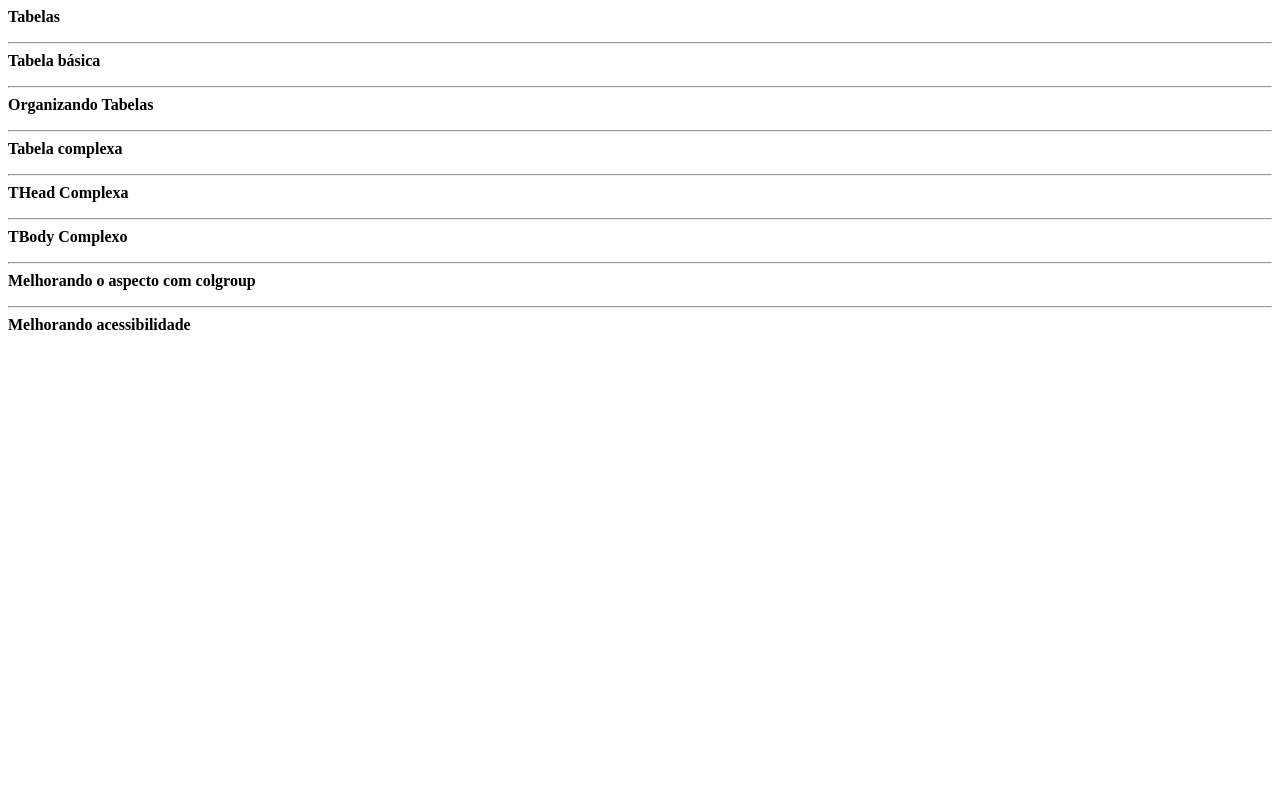
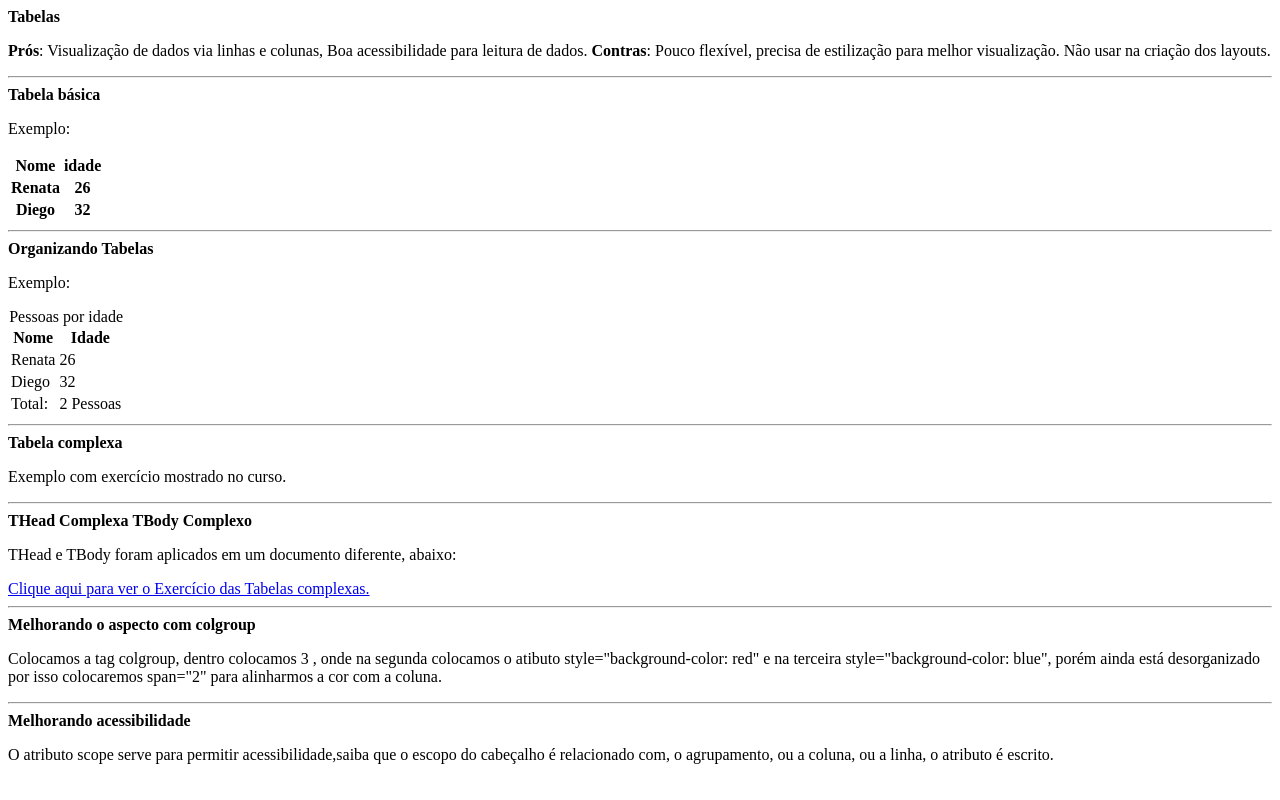
Before and after one commit to AlmeidaRenata95/DiscoverHtml_Css, a plain HTML site: page Aula04/Aula04.html in a window 1280 px wide. Drawn offline with Linux system fonts and the light colour scheme.

Commit message:
coloquei elemento hr para separar cada tema de estudo abordado.

```diff
--- a/Aula04/Aula04.html
+++ b/Aula04/Aula04.html
@@ -8,27 +8,71 @@
 </head>
 <body>
     <b>Tabelas</b>
-    <p></p>
+    <!--<table>
+    </table>
+    -->
+    <p><b>Prós</b>: Visualização de dados via linhas e colunas, Boa acessibilidade para leitura de dados.<b> Contras</b>: Pouco flexível, precisa de estilização para melhor visualização. Não usar na criação dos layouts.</p>
     <hr>
     <b>Tabela básica</b>
-    <p></p>
+    <p>Exemplo:</p>
+    <table>
+        <tr><!--tr é a linha-->
+            <th>Nome</th> <!--th é o cabeçalho-->
+            <th>idade</th>
+        </tr>
+        <tr>
+            <th>Renata</th>
+            <th>26</th>
+        </tr>
+        <tr>
+            <th>Diego</th>
+            <th>32</th>
+        </tr>
+    </table>
     <hr>
     <b>Organizando Tabelas</b>
-    <p></p>
+    <p>Exemplo:</p>
+    <table>
+    <caption>Pessoas por idade</caption> <!--faz uma descrição da tabela-->
+        <thead>
+            <tr>
+                <th>Nome</th>
+                <th>Idade</th>
+            </tr>
+        </thead>
+        <tbody>
+            <tr>
+                <td>Renata</td>
+                <td>26</td>
+            </tr>
+            <tr>
+                <td>Diego</td>
+                <td>32</td>
+            </tr>
+        </tbody>
+        <tfoot><!--isso é um rodapé, sempre estará no final da tabela.-->
+            <tr>
+                <td>Total:</td>
+                <td>2 Pessoas</td>
+            </tr>
+        </tfoot>
+    </table>
     <hr>
     <b>Tabela complexa</b>
-    <p></p>
+    <p>Exemplo com exercício mostrado no curso.</p>
+        <!-- Criar uma tabela com 2 lojas demonstrando quantos produtos foram produzidos, quandot s vendidos e agrupado por nome dos produtos.-->
     <hr>
     <b>THead Complexa</b>
-    <p></p>
+    <b>TBody Complexo</b>
+    <p>THead e TBody foram aplicados em um documento diferente, abaixo:</p>
+    <a href="exercicioTabela.html">Clique aqui para ver o Exercício das Tabelas complexas.</a>
+    <!--IMPORTANTE! SOBRE ROWSPAN: é um forma de empurrar/ocupar linhas-->
     <hr>
-    <b>TBody Complexo</b>
-    <p></p>
+    <b>Melhorando o aspecto com colgroup</b>
+    <p>Colocamos a tag colgroup, dentro colocamos 3 <col>, onde na segunda colocamos o atibuto style="background-color: red" e na terceira style="background-color: blue", porém ainda está desorganizado por isso colocaremos span="2" para alinharmos a cor com a coluna.</p>
     <hr>
-    <b>Melhorando o aspecto com colgroup
-    <p></p>
-    <hr>
-    <b>Melhorando acessibilidade
+    <b>Melhorando acessibilidade</b>
+        <p>O atributo scope serve para permitir acessibilidade,saiba que o escopo do cabeçalho é relacionado com, o agrupamento, ou a coluna, ou a linha, o atributo é escrito. </p>
     <p></p>
 </body>
 </html>
```
Also changed, not shown: CSS/Aula01.html (+31 -5 lines).
